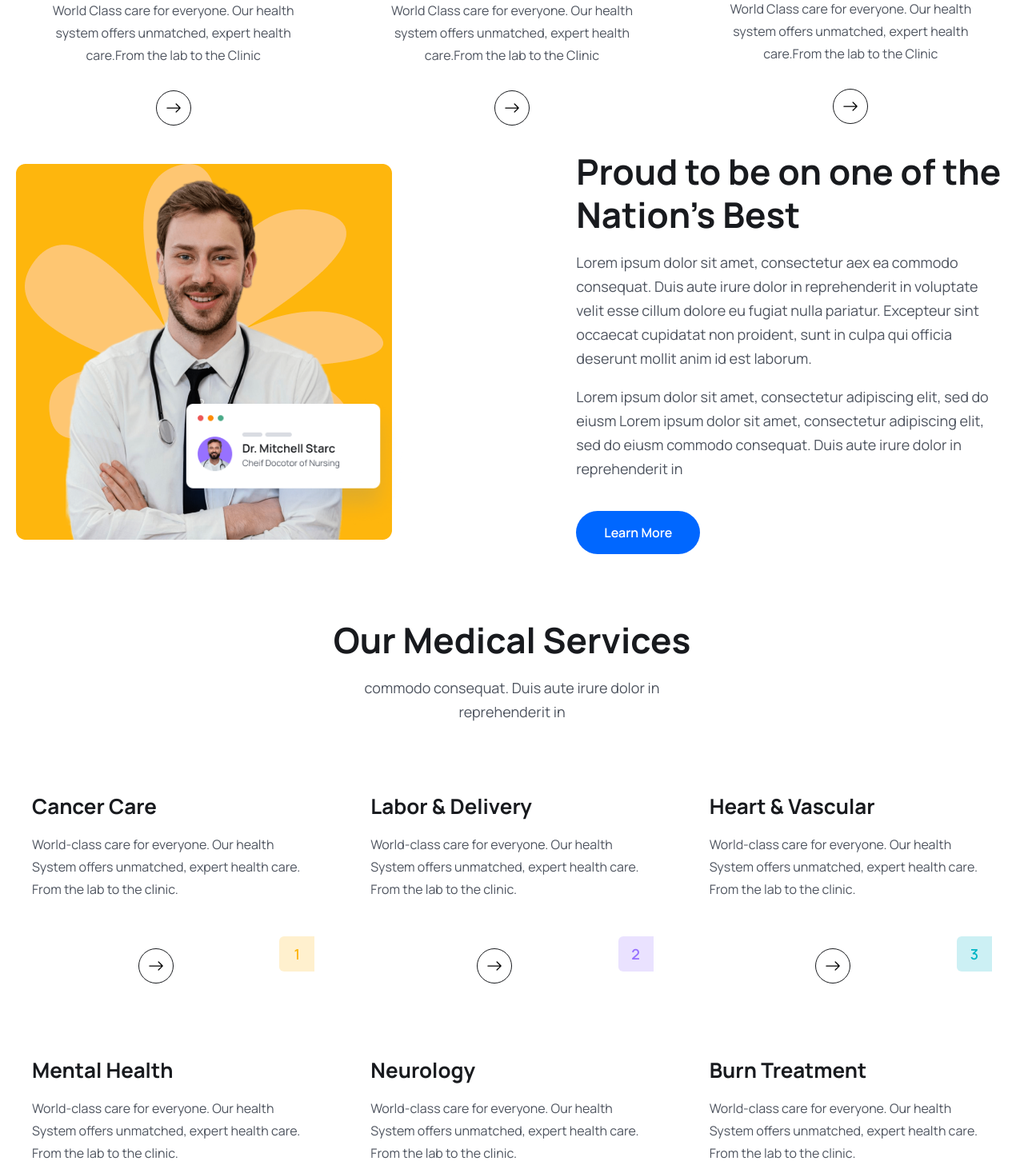
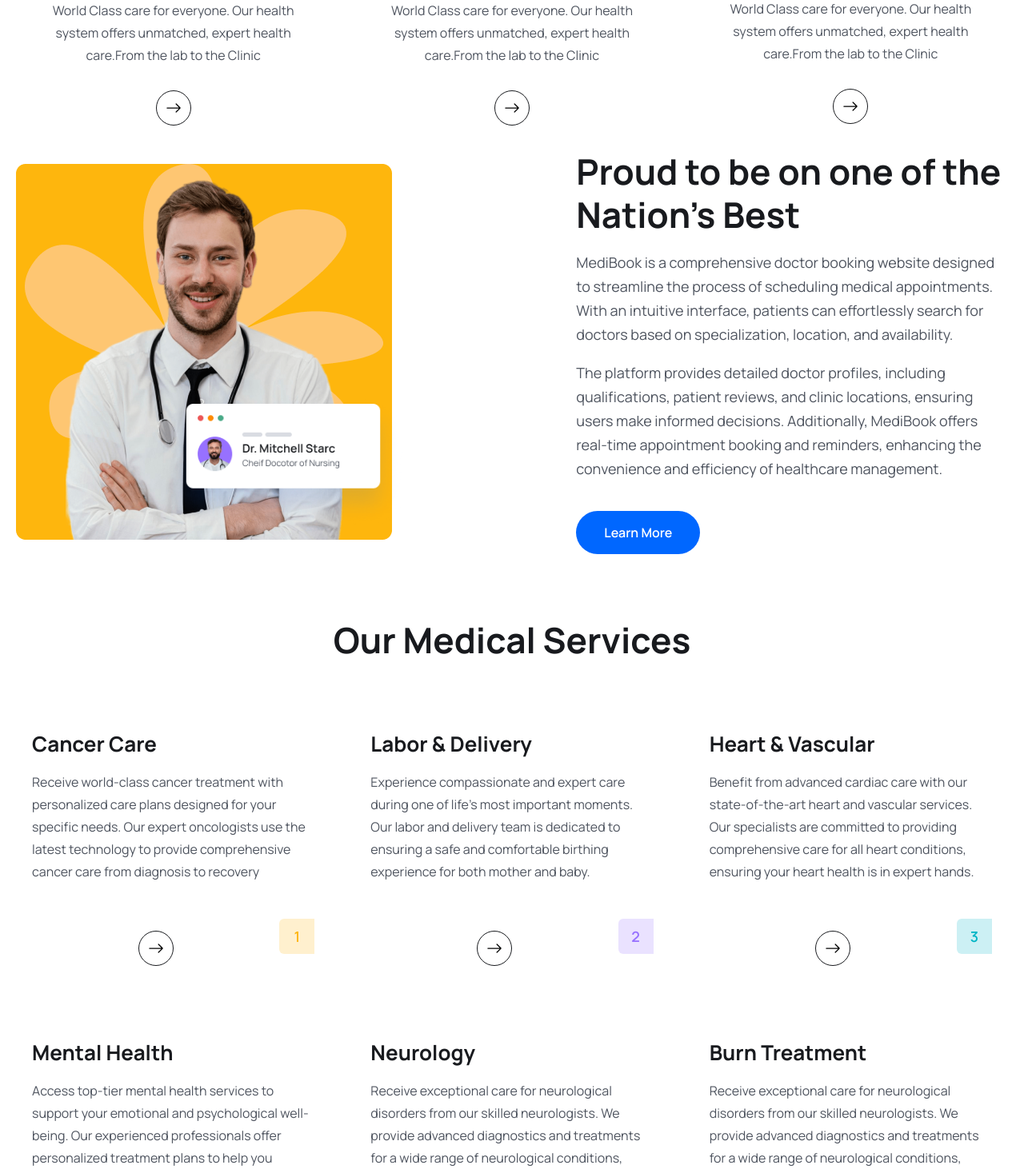
Before and after one commit to apoorvtandon/medibook, a React (Vite) app in the folder frontend/: page / in a window 1280 px wide. Shown: the part 1330-2797 px from the top of the page at 80% size. Built offline with nearby package versions, Linux system fonts and the light colour scheme; no server answers.

Commit message:
some changes in frontend

```diff
--- a/frontend/src/Dashboard/user-account/MyBookings.jsx
+++ b/frontend/src/Dashboard/user-account/MyBookings.jsx
@@ -20,10 +20,10 @@ const MyBookings = () => {
       {!loading && !error && (
         <>
           {appointments.doctors.length > 0 ? (
-            <div className="grid grid-cols-1 lg:grid-cols-2 gap-5">
+            <div className="grid grid-cols-1 lg:grid-cols-2 gap-10">
               {appointments.doctors.map(doctor => {
                 // Debug: Log each doctor object to ensure it's being passed correctly
-                console.log('doctor:', doctor);
+
                 return <DoctorCard doctor={doctor} key={doctor._id} />
               })}
             </div>
--- a/frontend/src/assets/data/services.js
+++ b/frontend/src/assets/data/services.js
@@ -1,37 +1,37 @@
 export const services = [
   {
     name: "Cancer Care",
-    desc: "World-class care for everyone. Our health System offers unmatched, expert health care. From the lab to the clinic.",
+    desc: "Receive world-class cancer treatment with personalized care plans designed for your specific needs. Our expert oncologists use the latest technology to provide comprehensive cancer care from diagnosis to recovery",
     bgColor: "rgba(254, 182, 13, .2)",
     textColor: "#FEB60D",
   },
   {
     name: "Labor & Delivery",
-    desc: "World-class care for everyone. Our health System offers unmatched, expert health care. From the lab to the clinic.",
+    desc: " Experience compassionate and expert care during one of life's most important moments. Our labor and delivery team is dedicated to ensuring a safe and comfortable birthing experience for both mother and baby.",
     bgColor: "rgba(151, 113, 255, .2)",
     textColor: "#9771FF",
   },
   {
     name: "Heart & Vascular",
-    desc: "World-class care for everyone. Our health System offers unmatched, expert health care. From the lab to the clinic.",
+    desc: "Benefit from advanced cardiac care with our state-of-the-art heart and vascular services. Our specialists are committed to providing comprehensive care for all heart conditions, ensuring your heart health is in expert hands.",
     bgColor: "rgba(1, 181, 197, .2)",
     textColor: "#01B5C5",
   },
   {
     name: "Mental Health",
-    desc: "World-class care for everyone. Our health System offers unmatched, expert health care. From the lab to the clinic.",
+    desc: "Access top-tier mental health services to support your emotional and psychological well-being. Our experienced professionals offer personalized treatment plans to help you navigate life's challenges and improve your mental health.",
     bgColor: "rgba(1, 181, 197, .2)",
     textColor: "#01B5C5",
   },
   {
     name: "Neurology",
-    desc: "World-class care for everyone. Our health System offers unmatched, expert health care. From the lab to the clinic.",
+    desc: "Receive exceptional care for neurological disorders from our skilled neurologists. We provide advanced diagnostics and treatments for a wide range of neurological conditions, ensuring the best possible outcomes.",
     bgColor: "rgba(254, 182, 13, .2)",
     textColor: "#FEB60D",
   },
   {
     name: "Burn Treatment",
-    desc: "World-class care for everyone. Our health System offers unmatched, expert health care. From the lab to the clinic.",
+    desc: "Receive exceptional care for neurological disorders from our skilled neurologists. We provide advanced diagnostics and treatments for a wide range of neurological conditions, ensuring the best possible outcomes.",
     bgColor: "rgba(151, 113, 255, .2)",
     textColor: "#9771FF",
   },
--- a/frontend/src/components/About/About.jsx
+++ b/frontend/src/components/About/About.jsx
@@ -21,12 +21,11 @@ const About = () => {
             Proud to be on one of the Nation's Best
           </h2>
           <p className="text__para ">
-          Lorem ipsum dolor sit amet, consectetur aex ea commodo consequat. Duis aute irure dolor in reprehenderit in voluptate velit esse cillum dolore eu fugiat nulla pariatur. Excepteur sint occaecat cupidatat non proident, sunt in culpa qui officia deserunt mollit anim id est laborum.
+          MediBook is a comprehensive doctor booking website designed to streamline the process of scheduling medical appointments. With an intuitive interface, patients can effortlessly search for doctors based on specialization, location, and availability.
 
           </p>
           <p className='text__para'>
-          Lorem ipsum dolor sit amet, consectetur adipiscing elit, sed do eiusm   Lorem ipsum dolor sit amet, consectetur adipiscing elit, sed do eiusm   commodo consequat. Duis aute irure dolor in reprehenderit in
-
+          The platform provides detailed doctor profiles, including qualifications, patient reviews, and clinic locations, ensuring users make informed decisions. Additionally, MediBook offers real-time appointment booking and reminders, enhancing the convenience and efficiency of healthcare management.
           </p>
           <Link to="/" className="inline-block">
             <button className="btn">Learn More</button>
--- a/frontend/src/components/Doctors/DoctorCard.jsx
+++ b/frontend/src/components/Doctors/DoctorCard.jsx
@@ -5,9 +5,9 @@ import { BsArrowRight } from 'react-icons/bs'
 const DoctorCard = ({doctor}) => {
     const {name,avgRating,totalRating,specialization,experiences,hospital,photo} = doctor
    return (
-    <div className='p-3 lg:p-5'>
+    <div className='p-3 lg:p-4 w-full  '>
         <div>
-            <img src={photo} className='w-full h-[300px]'/>
+            <img src={photo} className=' h-[250px]'/>
         </div>
         <h2 className='text-[18px] leading-[30px] lg:text-[26px] lg:leading-9 text-headingColor font-[700] mt-3 lg:mt-5'>
             {name}
--- a/frontend/src/components/Doctors/DoctorList.jsx
+++ b/frontend/src/components/Doctors/DoctorList.jsx
@@ -13,7 +13,7 @@ const DoctorList = () => {
       {loading && <Loader />}
       {error && <Error message={error} />}
       {!loading && !error && (
-        <div className='grid grid-cols-1 sm:grid-cols-3 gap-5 lg:gap-[30px] mt-[30px] lg:mt-[55px]'>
+        <div className='grid grid-cols-1 sm:grid-cols-3 gap-10 lg:gap-[30px] mt-[30px] lg:mt-[55px]'>
           {doctors.map((doctor) => (
             <DoctorCard key={doctor._id} doctor={doctor} />
           ))}
--- a/frontend/src/components/Footer/Footer.jsx
+++ b/frontend/src/components/Footer/Footer.jsx
@@ -37,9 +37,9 @@ export default function Footer() {
           <h4 className="text-pink-600 font-bold mb-4">Quick Links</h4>
           <ul className="space-y-2">
           <li><Link to='/about' className="text-slate-700 hover:text-pink-600">About us</Link></li>
-          <li><Link to='/sign-up' className="text-slate-700 hover:text-pink-600">Register</Link></li>
-          <li><Link to='/sign-in' className="text-slate-700 hover:text-pink-600">Login</Link></li>
-          <li><Link to='/search' className="text-slate-700 hover:text-pink-600">Find a Property</Link></li>
+          <li><Link to='/register' className="text-slate-700 hover:text-pink-600">Register</Link></li>
+          <li><Link to='/login' className="text-slate-700 hover:text-pink-600">Login</Link></li>
+          <li><Link to='/doctors' className="text-slate-700 hover:text-pink-600">Find a Doctor</Link></li>
 
           </ul>
         </div>
--- a/frontend/src/components/Header/Header.jsx
+++ b/frontend/src/components/Header/Header.jsx
@@ -4,7 +4,7 @@ import { BiMenu } from 'react-icons/bi';
 import logo from '../../assets/images/logo.png';
 import userImg from '../../assets/images/avatar-icon.png';
 import { authContext } from '../../context/AuthContext';
-
+import mlogo from '../../assets/images/mlogo.jpg'
 const navLinks = [
   { path: '/home', display: 'Home' },
   { path: '/doctors', display: 'Find a Doctor' },
@@ -47,7 +47,8 @@ const Header = () => {
       <div className='container'>
         <div className='flex items-center justify-between'>
           <div>
-            <img src={logo} alt="Logo" />
+
+          <Link to='/'><h1 className='font-bold text-3xl'>MediBook</h1></Link>
           </div>
           <div className='navigation' ref={menuRef}>
             <ul className='menu flex items-center gap-[2.7rem]'>
--- a/frontend/src/pages/Home.jsx
+++ b/frontend/src/pages/Home.jsx
@@ -14,6 +14,8 @@ import ServiceList from '../components/Services/ServiceList';
 import featureImg  from '../assets/images/feature-img.png'
 import DoctorList from '../components/Doctors/DoctorList';
 import faqImg from '../assets/images/faq-img.png'
+import doc from '../assets/images/doc.jpg'
+
 const Home = () => {
   return (
     <>
@@ -59,7 +61,7 @@ const Home = () => {
             </div>
             <div className='flex gap-[30px] justify-end'>
                 <div className='-ml-12 mt-[-30px]'>
-                    <img className='w-full' src={heroImg01} alt=""/>
+                    <img className='w-full' src={doc} alt=""/>
                 </div>
                 <div className='mt-[-30px]'>
                 <img  src={heroImg02} className='w-full mb-[30px]' alt=""/>
@@ -135,7 +137,7 @@ const Home = () => {
             <div className='xl:w-[470px] mx-auto'>
                 <h2 className='heading text-center'>Our Medical Services</h2>
                 <p className='text__para text-center'>
-                commodo consequat. Duis aute irure dolor in reprehenderit in
+
                 </p>
             </div>
             <ServiceList/>
```
Also changed, not shown: frontend/src/Dashboard/user-account/MyAccount.jsx (+4 -3 lines), frontend/src/assets/images/doc.jpg (added), frontend/src/assets/images/mlogo.jpg (added).
